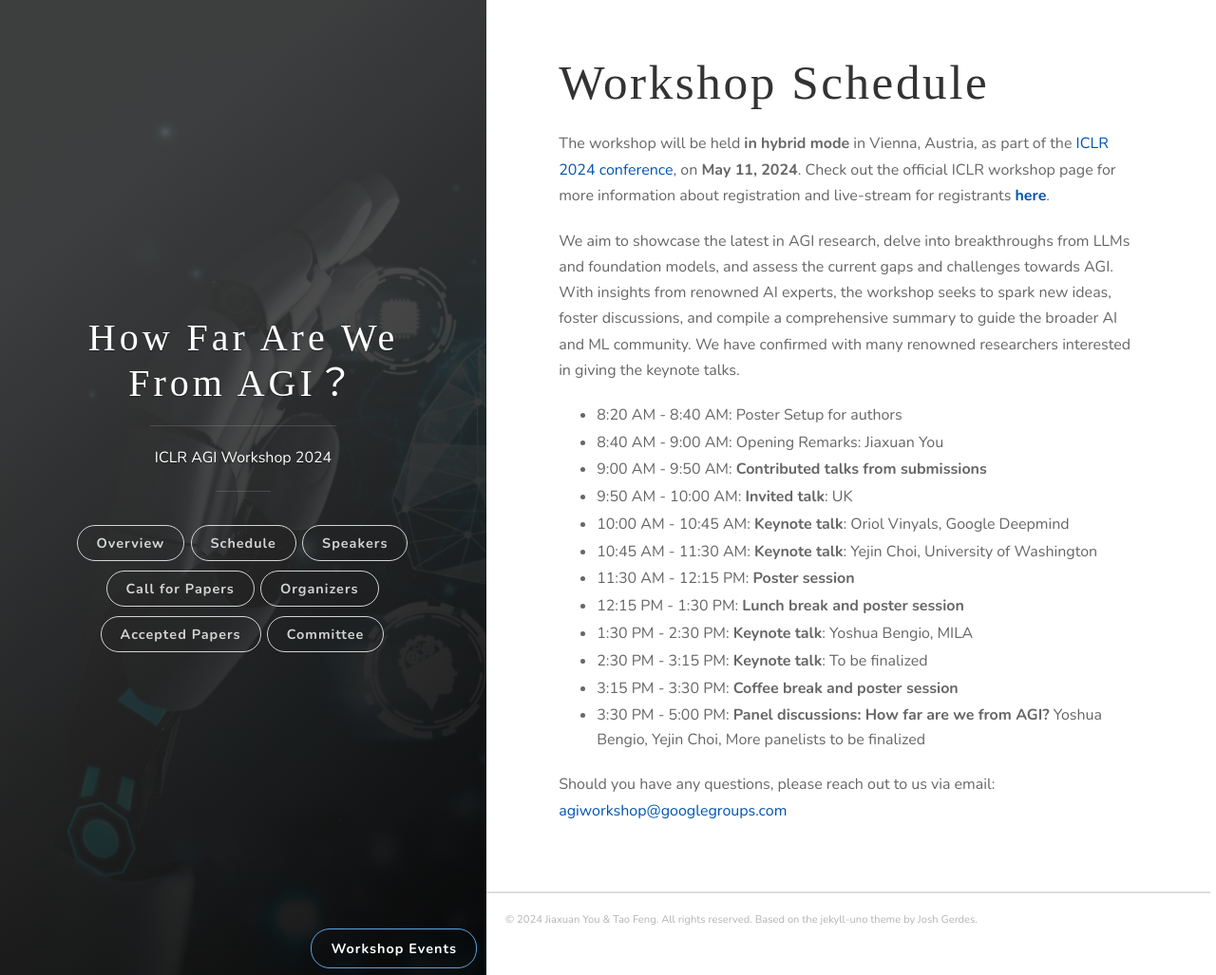
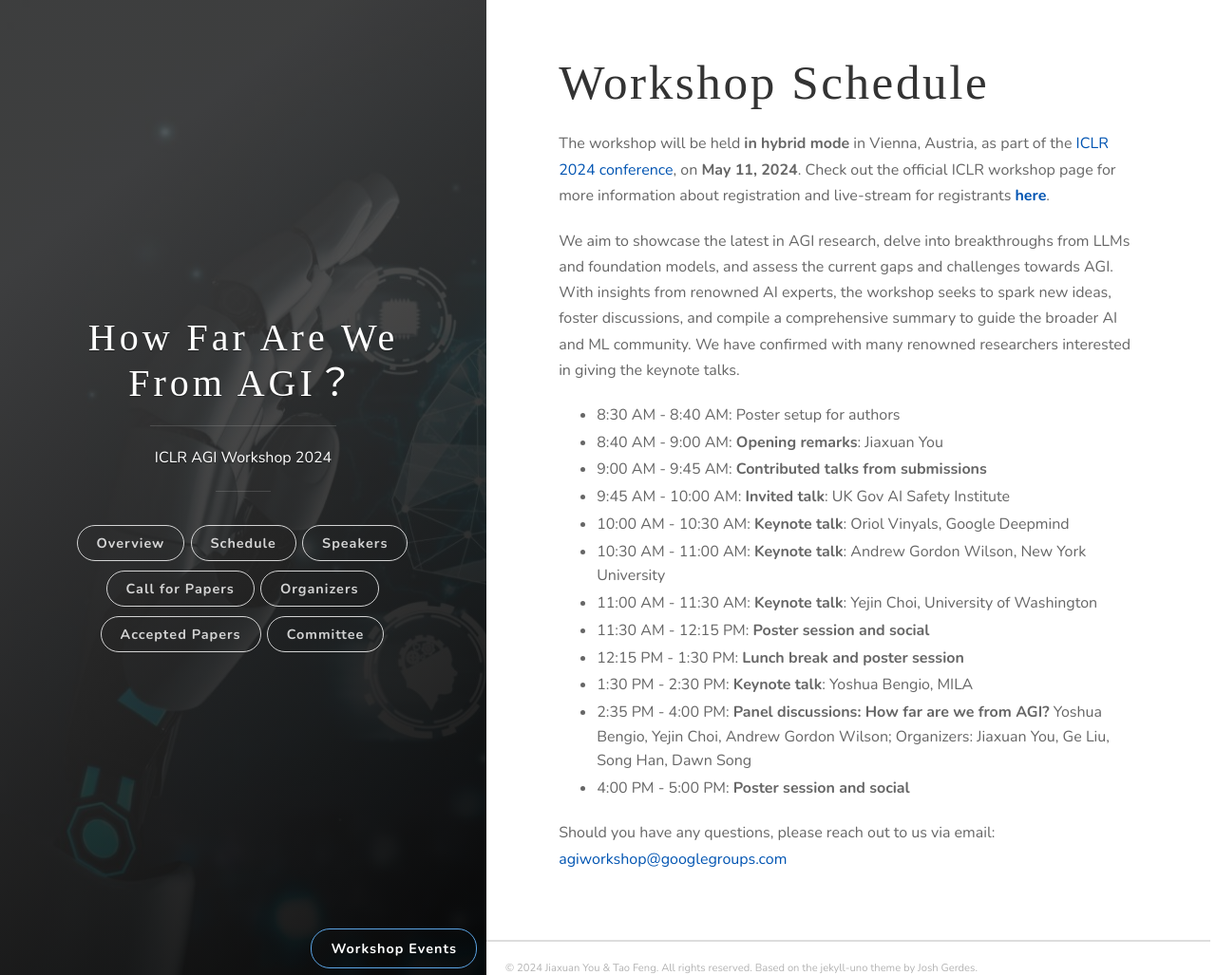
Before and after one commit to AGIWorkshop/agiworkshop.github.io, a Jekyll site: the page built from _posts/2024/schedule.md, in a window 1280 px wide and 1027 px high. Shown: the whole window at 95% size. Built offline with Jekyll 4.4.1, drawn with Linux system fonts in a browser that asks for light colours; some web fonts are replaced.

Commit message:
Update schedule.md

```diff
--- a/_posts/2024/schedule.md
+++ b/_posts/2024/schedule.md
@@ -9,18 +9,18 @@ The workshop will be held **in hybrid mode** in Vienna, Austria, as part of the
 
 We aim to showcase the latest in AGI research, delve into breakthroughs from LLMs and foundation models, and assess the current gaps and challenges towards AGI. With insights from renowned AI experts, the workshop seeks to spark new ideas, foster discussions, and compile a comprehensive summary to guide the broader AI and ML community. We have confirmed with many renowned researchers interested in giving the keynote talks.
 
-- 8:20 AM - 8:40 AM: Poster Setup for authors
-- 8:40 AM - 9:00 AM: Opening Remarks: Jiaxuan You
-- 9:00 AM - 9:50 AM: **Contributed talks from submissions**
-- 9:50 AM - 10:00 AM: **Invited talk**: UK
-- 10:00 AM - 10:45 AM: **Keynote talk**: Oriol Vinyals, Google Deepmind
-- 10:45 AM - 11:30 AM: **Keynote talk**: Yejin Choi, University of Washington
-- 11:30 AM - 12:15 PM: **Poster session**
+- 8:30 AM - 8:40 AM: Poster setup for authors
+- 8:40 AM - 9:00 AM: **Opening remarks**: Jiaxuan You
+- 9:00 AM - 9:45 AM: **Contributed talks from submissions**
+- 9:45 AM - 10:00 AM: **Invited talk**: UK Gov AI Safety Institute
+- 10:00 AM - 10:30 AM: **Keynote talk**: Oriol Vinyals, Google Deepmind
+- 10:30 AM - 11:00 AM: **Keynote talk**: Andrew Gordon Wilson, New York University
+- 11:00 AM - 11:30 AM: **Keynote talk**: Yejin Choi, University of Washington
+- 11:30 AM - 12:15 PM: **Poster session and social**
 - 12:15 PM - 1:30 PM: **Lunch break and poster session**
 - 1:30 PM - 2:30 PM: **Keynote talk**: Yoshua Bengio, MILA
-- 2:30 PM - 3:15 PM: **Keynote talk**: To be finalized
-- 3:15 PM - 3:30 PM: **Coffee break and poster session**
-- 3:30 PM - 5:00 PM: **Panel discussions: How far are we from AGI?** Yoshua Bengio, Yejin Choi, More panelists to be finalized
+- 2:35 PM - 4:00 PM: **Panel discussions: How far are we from AGI?** Yoshua Bengio, Yejin Choi, Andrew Gordon Wilson; Organizers: Jiaxuan You, Ge Liu, Song Han, Dawn Song
+- 4:00 PM - 5:00 PM: **Poster session and social**
 
 
 Should you have any questions, please reach out to us via email:<br>
```
